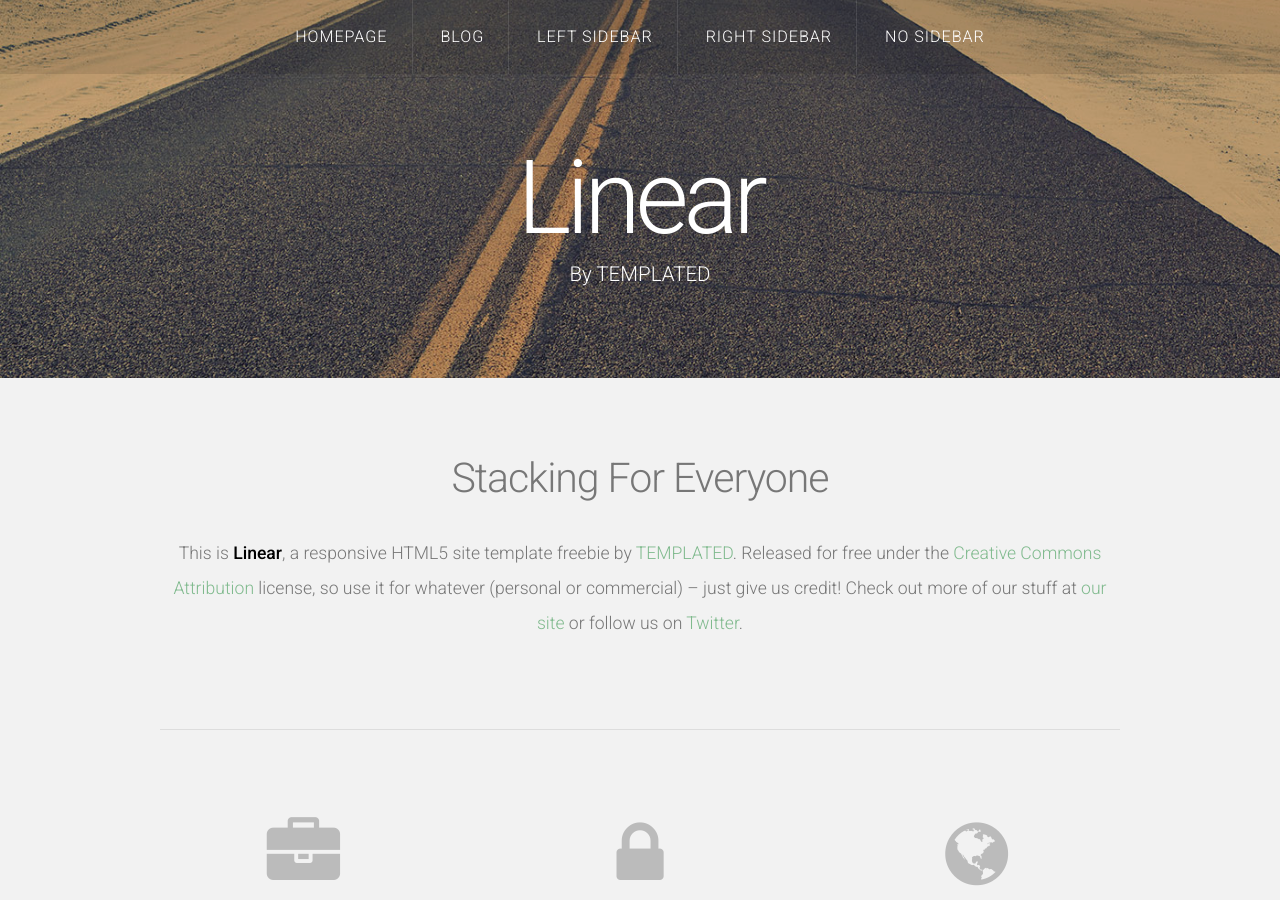
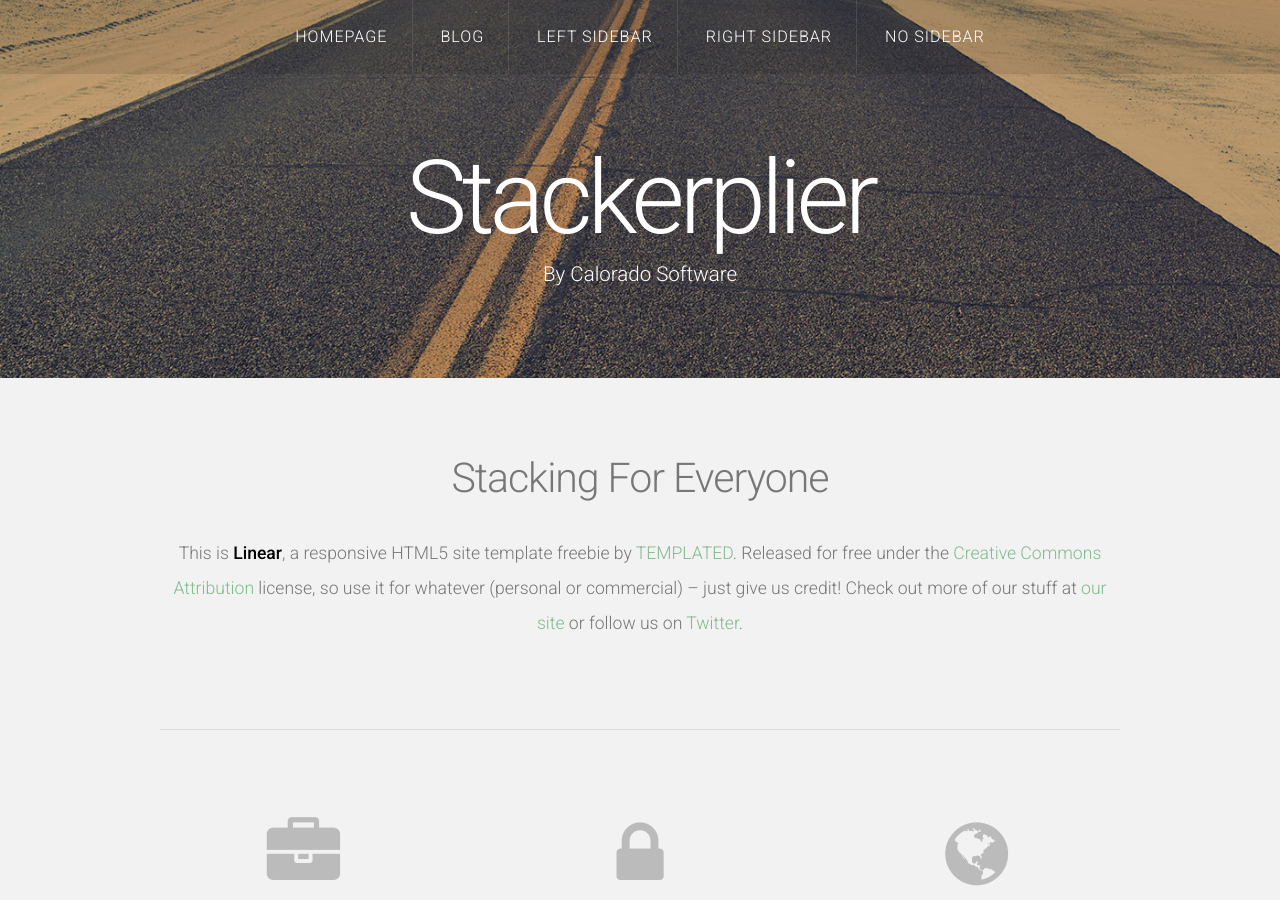
Before and after one commit to jwyazuardi/Linear-Jekyll-Theme-master, a Jekyll site: the page built from index.html, in a window 1280 px wide and 900 px high. Built offline with Jekyll 4.4.1, drawn with Linux system fonts in a browser that asks for light colours; nearby versions of some CDN libraries; the list of posts is cut into pages by our own code.

Commit message:
Update default.html

```diff
--- a/_layouts/default.html
+++ b/_layouts/default.html
@@ -30,8 +30,8 @@
 
 			<!-- Logo -->
 			<div id="logo">
-				<h1><a href="#">Linear</a></h1>
-				<span class="tag">By TEMPLATED</span>
+				<h1><a href="#">Stackerplier</a></h1>
+				<span class="tag">By Calorado Software</span>
 			</div>
 		</div>
 	</div>
```
Also changed, not shown: other parts of _layouts/default.html (+1 -1 lines).
